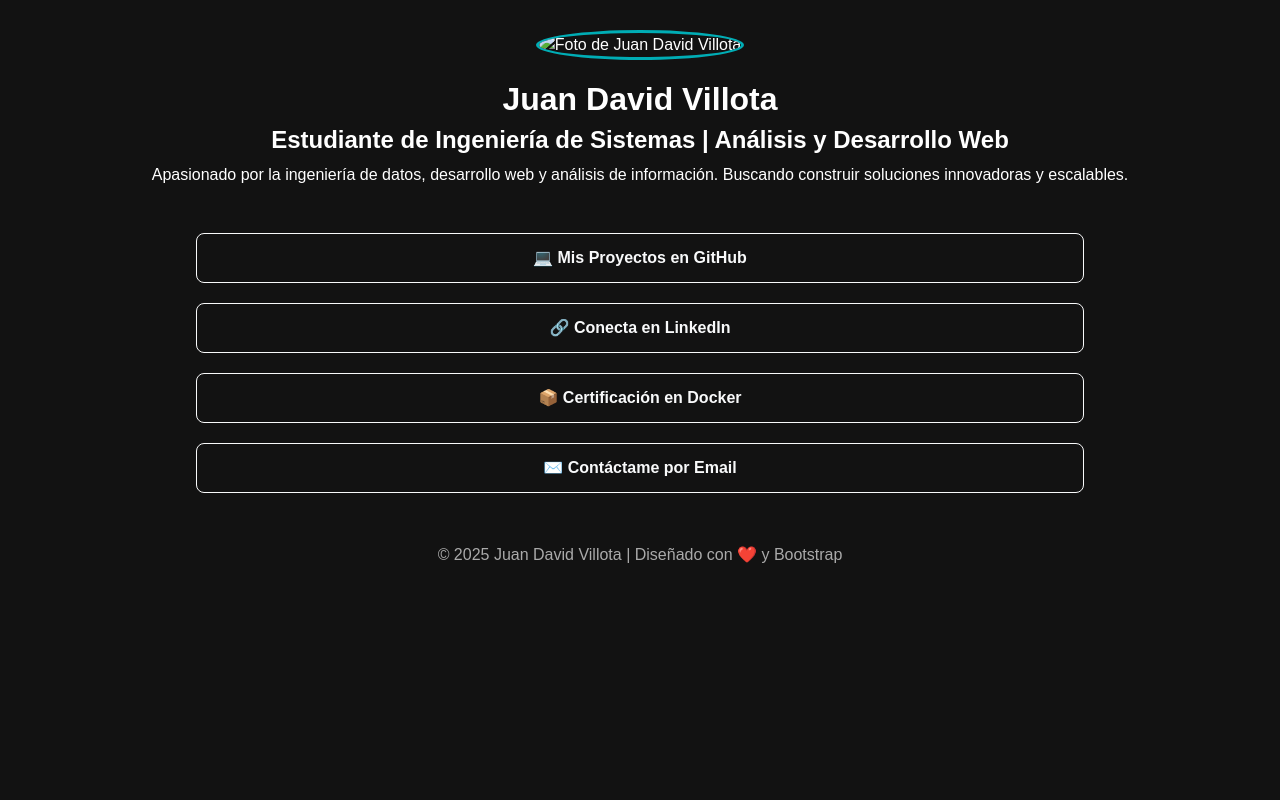
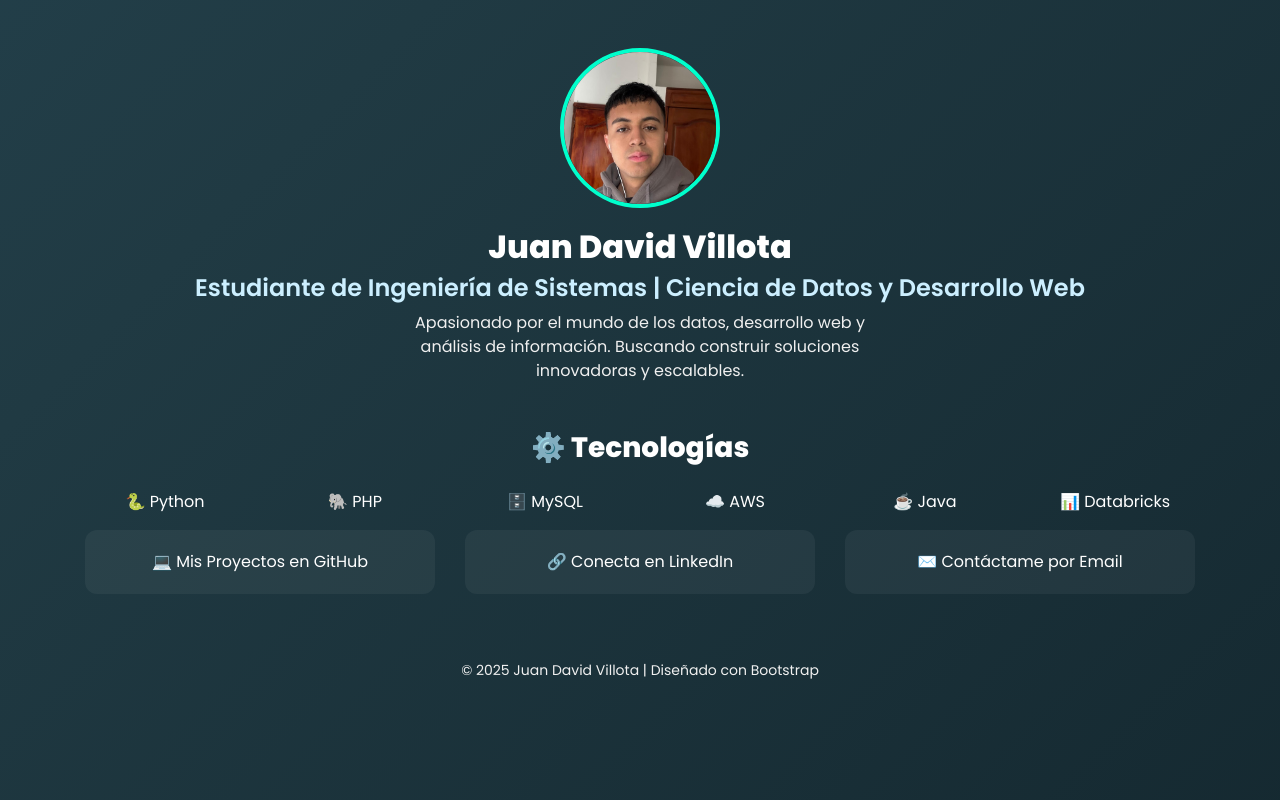
Before and after one commit to JUAN-VILLOTA/JUAN-VILLOTA.github.io, a plain HTML site: page docs/index.html in a window 1280 px wide. Drawn offline with nearby package versions, Linux system fonts and the light colour scheme.

Commit message:
Modificacion plantilla html

```diff
--- a/docs/index.html
+++ b/docs/index.html
@@ -6,64 +6,134 @@
     <title>Juan David Villota - Portafolio</title>
     <meta name="viewport" content="width=device-width, initial-scale=1">
 
-    <!-- Estilos -->
+    <!-- Google Fonts -->
+    <link href="https://fonts.googleapis.com/css2?family=Poppins:wght@400;600;800&display=swap" rel="stylesheet">
+
+    <!-- Bootstrap -->
     <link rel="stylesheet" href="https://stackpath.bootstrapcdn.com/bootstrap/4.1.3/css/bootstrap.min.css"
         integrity="sha384-MCw98/SFnGE8fJT3GXwEOngsV7Zt27NXFoaoApmYm81iuXoPkFOJwJ8ERdknLPMO" crossorigin="anonymous">
+
     <style>
         body {
-            background-color: #121212;
+            margin: 0;
+            font-family: 'Poppins', sans-serif;
             color: white;
-            font-family: Arial, sans-serif;
+            background: linear-gradient(-45deg, #0f2027, #203a43, #2c5364, #00adb5);
+            background-size: 400% 400%;
+            animation: gradientBG 12s ease infinite;
         }
-        h2, h4 {
-            font-weight: bold;
+
+        @keyframes gradientBG {
+            0% { background-position: 0% 50%; }
+            50% { background-position: 100% 50%; }
+            100% { background-position: 0% 50%; }
         }
-        .btn-custom {
-            width: 80%;
-            padding: 12px;
-            font-weight: 600;
-            border-radius: 8px;
-            margin-bottom: 20px;
-        }
+
         .profile-img {
-            width: 150px;
-            height: 150px;
+            width: 160px;
+            height: 160px;
             border-radius: 50%;
             object-fit: cover;
-            border: 3px solid #00adb5;
+            border: 4px solid #00ffcc;
+            transition: transform 0.4s ease, box-shadow 0.4s ease;
         }
+
+        .profile-img:hover {
+            transform: scale(1.08);
+            box-shadow: 0 0 20px #00ffcc;
+        }
+
+        h2 {
+            font-weight: 800;
+            margin-top: 20px;
+        }
+
+        h4 {
+            font-weight: 600;
+            color: #ccefff;
+        }
+
+        p {
+            max-width: 500px;
+            margin: auto;
+            color: #f0f0f0;
+        }
+
+        .card-link {
+            background-color: rgba(255, 255, 255, 0.05);
+            border: none;
+            padding: 20px;
+            border-radius: 12px;
+            transition: all 0.3s ease;
+            color: white;
+            text-decoration: none;
+            display: block;
+        }
+
+        .card-link:hover {
+            background-color: rgba(255, 255, 255, 0.15);
+            transform: translateY(-5px);
+            box-shadow: 0 5px 15px rgba(0, 255, 200, 0.3);
+        }
+
         footer {
-            margin-top: 30px;
-            color: #aaa;
+            margin-top: 50px;
+            color: #ccc;
+            font-size: 14px;
+        }
+
+        /* Animación de entrada */
+        .fade-in {
+            opacity: 0;
+            transform: translateY(20px);
+            animation: fadeIn 1s ease forwards;
+        }
+
+        @keyframes fadeIn {
+            to {
+                opacity: 1;
+                transform: translateY(0);
+            }
         }
     </style>
 </head>
 
 <body>
-    <div class="container text-center" style="padding-top: 30px; padding-bottom: 30px;">
-        <img src="assets/perfil.jpg" alt="Foto de Juan David Villota" class="profile-img">
-        <h2 style="padding-top: 20px;">Juan David Villota</h2>
-        <h4>Estudiante de Ingeniería de Sistemas | Análisis y Desarrollo Web</h4>
-        <p>Apasionado por la ingeniería de datos, desarrollo web y análisis de información. Buscando
-           construir soluciones innovadoras y escalables.</p>
+    <div class="container text-center py-5 fade-in">
+        <img src="assets/yo.jfif" alt="Foto de Juan David Villota" class="profile-img">
+        <h2>Juan David Villota</h2>
+        <h4>Estudiante de Ingeniería de Sistemas | Ciencia de Datos y Desarrollo Web</h4>
+        <p>Apasionado por el mundo de los datos, desarrollo web y análisis de información. Buscando construir soluciones innovadoras y escalables.</p>
     </div>
 
-    <div class="container text-center">
-        <button onclick="location.href='https://github.com/JUAN-VILLOTA'" type="button"
-            class="btn btn-outline-light btn-custom">💻 Mis Proyectos en GitHub</button>
-
-        <button onclick="location.href='https://www.linkedin.com/in/juan-david-villota'" type="button"
-            class="btn btn-outline-light btn-custom">🔗 Conecta en LinkedIn</button>
-
-        <button onclick="location.href='https://platzi.com/cursos/docker-fundamentos/'" type="button"
-            class="btn btn-outline-light btn-custom">📦 Certificación en Docker</button>
-
-        <button onclick="location.href='mailto:tuemail@example.com'" type="button"
-            class="btn btn-outline-light btn-custom">✉️ Contáctame por Email</button>
+    <div class="container text-center fade-in" style="animation-delay: 0.15s;">
+        <h3 style="font-weight: 700; margin-bottom: 25px;">⚙️ Tecnologías</h3>
+        <div class="row justify-content-center">
+            <div class="col-md-2 col-4 mb-3 tech-item">🐍 Python</div>
+            <div class="col-md-2 col-4 mb-3 tech-item">🐘 PHP</div>
+            <div class="col-md-2 col-4 mb-3 tech-item">🗄️ MySQL</div>
+            <div class="col-md-2 col-4 mb-3 tech-item">☁️ AWS</div>
+            <div class="col-md-2 col-4 mb-3 tech-item">☕ Java</div>
+            <div class="col-md-2 col-4 mb-3 tech-item">📊 Databricks</div>
+        </div>
     </div>
 
-    <footer class="text-center">
-        <p>© 2025 Juan David Villota | Diseñado con ❤️ y Bootstrap</p>
+    <div class="container text-center fade-in" style="animation-delay: 0.3s;">
+        <div class="row justify-content-center">
+            <div class="col-md-4 mb-3">
+                <a href="https://github.com/JUAN-VILLOTA" class="card-link">💻 Mis Proyectos en GitHub</a>
+            </div>
+            <div class="col-md-4 mb-3">
+                <a href="https://www.linkedin.com/in/juan-villota/" class="card-link">🔗 Conecta en LinkedIn</a>
+            </div>
+            <div class="col-md-4 mb-3">
+                <a href="mailto:villotacordobajuandavid18@gmial.com" class="card-link">✉️ Contáctame por Email</a>
+            </div>
+        </div>
+    </div>
+
+    <footer class="text-center fade-in" style="animation-delay: 0.6s;">
+        <p>© 2025 Juan David Villota | Diseñado con Bootstrap</p>
     </footer>
 
     <!-- Scripts -->
```
Also changed, not shown: docs/assets/yo.jfif (added).
